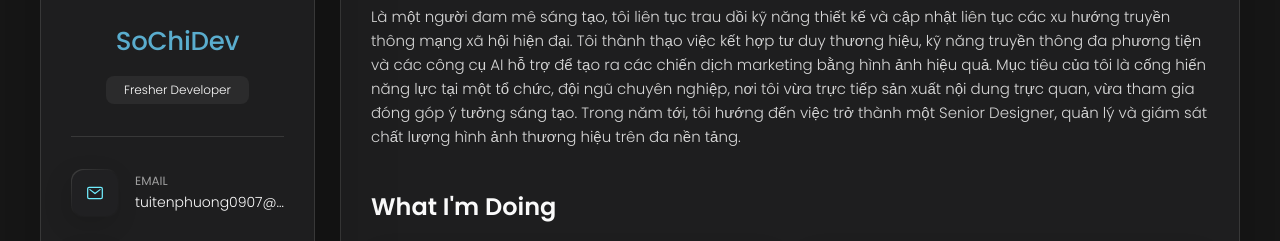
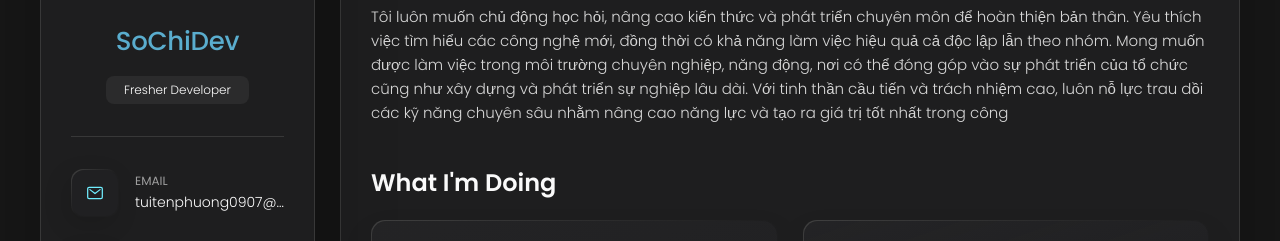
Before and after one commit to SoChiPhuong/profile-me, a plain HTML site: page index.html in a window 1280 px wide. Shown: the part 237-478 px from the top of the page. Drawn offline with nearby package versions, Linux system fonts and the light colour scheme.

Commit message:
Revise personal statement in index.html
Updated personal statement to reflect continuous learning and professional growth aspirations.

```diff
--- a/index.html
+++ b/index.html
@@ -219,10 +219,10 @@
           </p>
 
           <p>
-            Là một người đam mê sáng tạo, tôi liên tục trau dồi kỹ năng thiết kế và cập nhật liên tục các xu hướng truyền thông mạng xã hội hiện đại.
-            Tôi thành thạo việc kết hợp tư duy thương hiệu, kỹ năng truyền thông đa phương tiện và các công cụ AI hỗ trợ để tạo ra các chiến dịch marketing bằng hình ảnh hiệu quả.
-            Mục tiêu của tôi là cống hiến năng lực tại một tổ chức, đội ngũ chuyên nghiệp, nơi tôi vừa trực tiếp sản xuất nội dung trực quan, vừa tham gia đóng góp ý tưởng sáng tạo.
-            Trong năm tới, tôi hướng đến việc trở thành một Senior Designer, quản lý và giám sát chất lượng hình ảnh thương hiệu trên đa nền tảng.
+            Tôi luôn muốn chủ động học hỏi, nâng cao kiến thức và phát triển chuyên môn để hoàn thiện bản thân.
+            Yêu thích việc tìm hiểu các công nghệ mới, đồng thời có khả năng làm việc hiệu quả cả độc lập lẫn theo nhóm.
+            Mong muốn được làm việc trong môi trường chuyên nghiệp, năng động, nơi có thể đóng góp vào sự phát triển của tổ chức cũng như xây dựng và phát triển sự nghiệp lâu dài.
+            Với tinh thần cầu tiến và trách nhiệm cao, luôn nỗ lực trau dồi các kỹ năng chuyên sâu nhằm nâng cao năng lực và tạo ra giá trị tốt nhất trong công
           </p>
         </section>
 
```
